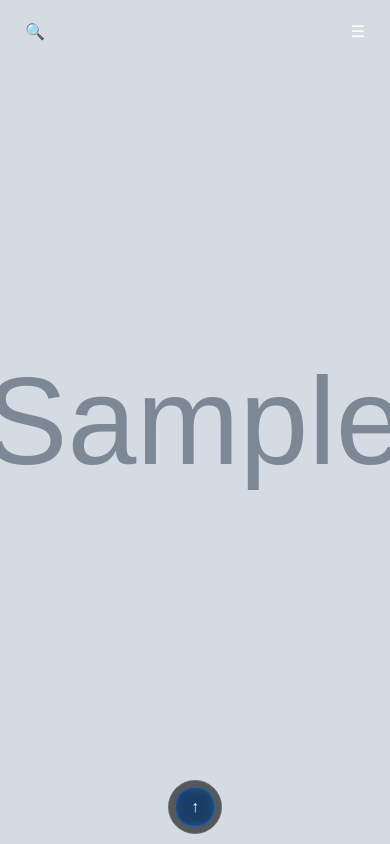
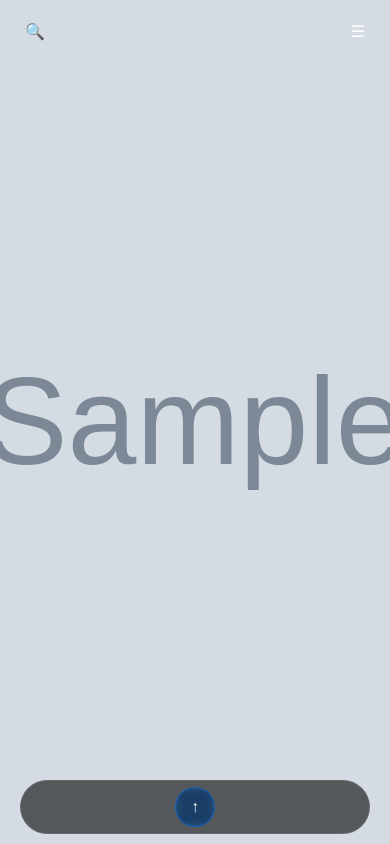
Before and after one commit to imhyunho99/bidbar_menu, a Django app: page /category/1/ in a window 390 px wide. Run offline with Django 5.2, Linux system fonts and the light colour scheme; tables that the repository leaves empty hold one stand-in row (values such as "Sample post"); grey boxes marked "Sample" are stand-in pictures.

Commit message:
update:navigation remote desgin change

```diff
--- a/menu_project/menu/templates/menu/menu_list.html
+++ b/menu_project/menu/templates/menu/menu_list.html
@@ -208,7 +208,7 @@
     <div class="navigation-remote" id="navigationRemote">
         {% if prev_category %}
         <button class="remote-btn remote-btn-prev" id="remotePrev" title="이전 카테고리">
-            <span>◀</span>
+            <img src="{% static 'left.png' %}" alt="Previous" style="height: 30px;">
         </button>
         {% endif %}
         <button class="remote-btn remote-btn-top" id="remoteTop" title="맨 위로">
@@ -216,7 +216,7 @@
         </button>
         {% if next_category %}
         <button class="remote-btn remote-btn-next" id="remoteNext" title="다음 카테고리">
-            <span>▶</span>
+            <img src="{% static 'right.png' %}" alt="Next" style="height: 30px;">
         </button>
         {% endif %}
     </div>
--- a/menu_project/static/css/style.css
+++ b/menu_project/static/css/style.css
@@ -1541,8 +1541,11 @@ body {
     bottom: -100px;
     left: 50%;
     transform: translateX(-50%);
-    display: flex;
-    gap: 10px;
+    display: grid;
+    grid-template-columns: 1fr 1fr 1fr;
+    align-items: center;
+    justify-items: center;
+    width: 350px; /* Increased width for better spacing */
     z-index: 998;
     opacity: 0;
     transition: bottom 0.4s ease-out, opacity 0.4s ease-out;
@@ -1590,6 +1593,7 @@ body {
 }
 
 .remote-btn-top {
+    grid-column: 2; /* Always in the middle column */
     background: rgba(0, 123, 255, 0.3);
     border-color: rgba(0, 123, 255, 0.5);
 }
@@ -1599,14 +1603,30 @@ body {
     border-color: rgba(0, 123, 255, 0.7);
 }
 
+.remote-btn-prev {
+    grid-column: 1; /* Left column */
+}
+
+.remote-btn-next {
+    grid-column: 3; /* Right column */
+}
+
 .remote-btn-prev,
 .remote-btn-next {
-    background: rgba(255, 255, 255, 0.15);
+    background: transparent;
+    border: none;
+}
+
+.remote-btn-prev:hover,
+.remote-btn-next:hover {
+    background: transparent;
+    border-color: transparent;
+    transform: none;
 }
 
 @media (max-width: 768px) {
     .navigation-remote {
-        gap: 8px;
+        width: 350px;
         padding: 8px;
     }
 
@@ -1623,7 +1643,7 @@ body {
 
 @media (max-width: 480px) {
     .navigation-remote {
-        gap: 6px;
+        width: 350px;
         padding: 6px;
     }
 
```
Also changed, not shown: menu_project/static/left.png (added), menu_project/static/right.png (added).
